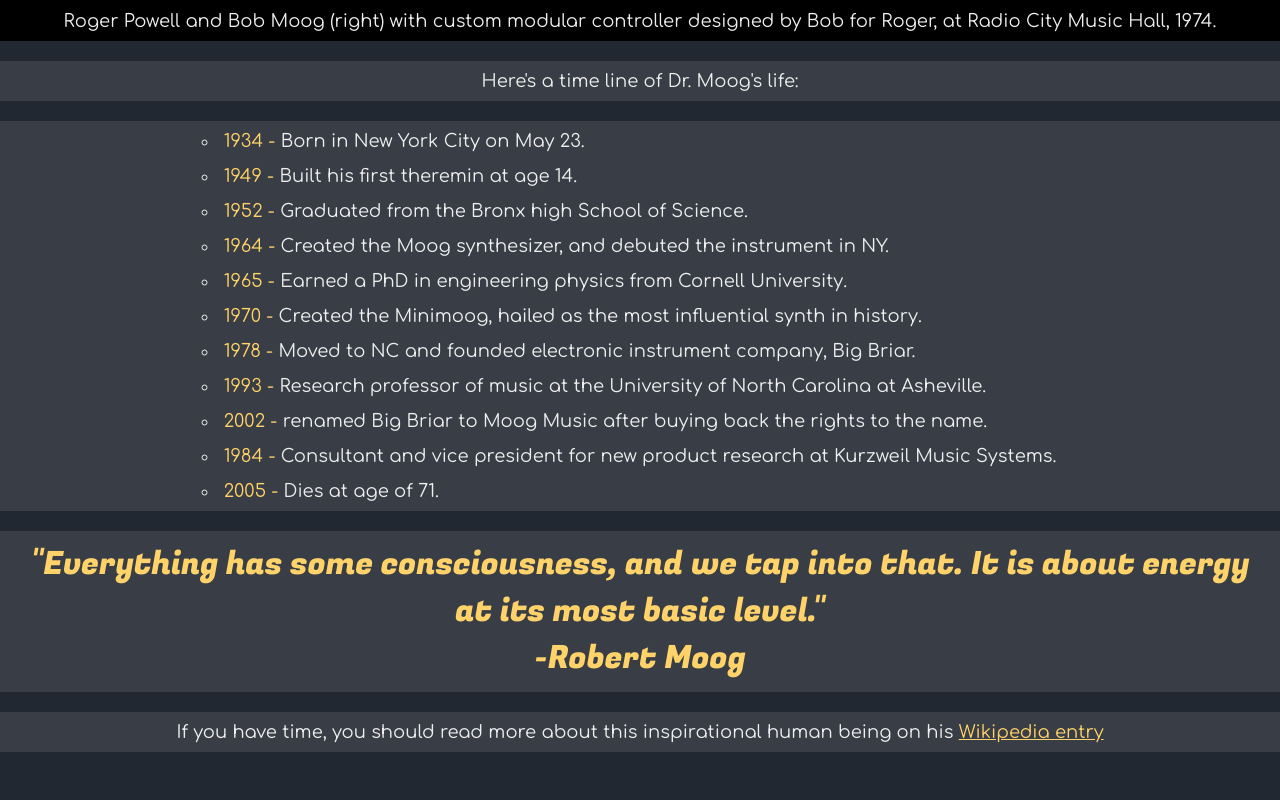
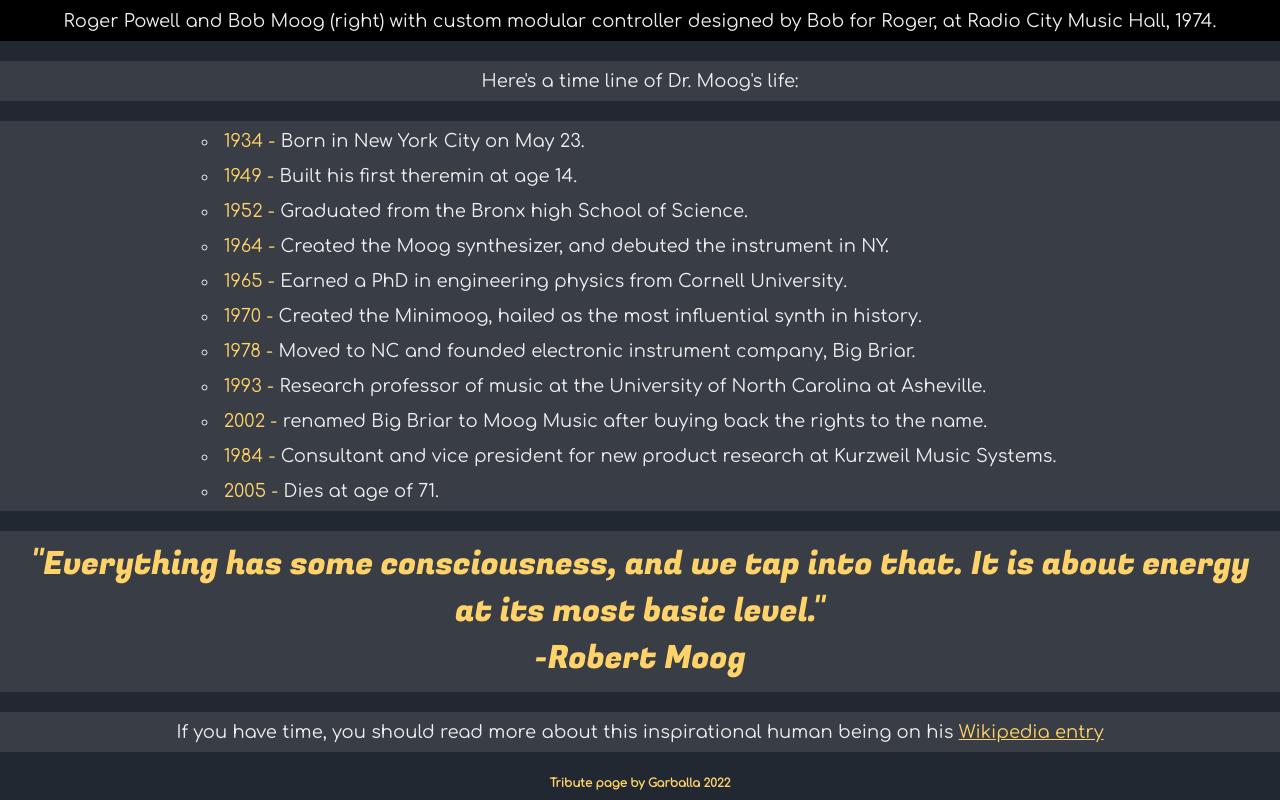
Before and after one commit to Garballa/Tribute-page, a plain HTML site: page index.html in a window 1280 px wide. Shown: the part 745-1545 px from the top of the page. Before the commit the page ends 1517 px from the top, so only its background shows below. Drawn offline with Linux system fonts and the light colour scheme.

Commit message:
Add footer.

```diff
--- a/index.html
+++ b/index.html
@@ -53,6 +53,7 @@
           being on his <a id="tribute-link" href="https://en.wikipedia.org/wiki/Robert_Moog" target="_blank">Wikipedia entry</a>
         </p>
       </div>
+      <div id="footer"><h3>Tribute page by Garballa 2022</h3></div>
     </main>
   </body>
 </html>
--- a/styles.css
+++ b/styles.css
@@ -82,7 +82,8 @@ p {
 #tribute-info,
 #tribute-quote,
 #tribute-link-div,
-#info-head {
+#info-head,
+#footer {
   font-family: "Comfortaa", cursive;
 }
 
@@ -103,3 +104,13 @@ li {
   font-size: 18px;
   margin: 5px;
 }
+#footer {
+  display: flex;
+  align-items: center;
+  justify-content: center;
+  justify-items: center;
+  color: #ffd369;
+  font-size: 10px;
+  padding: 5px;
+  margin-bottom: 5px;
+}
```
